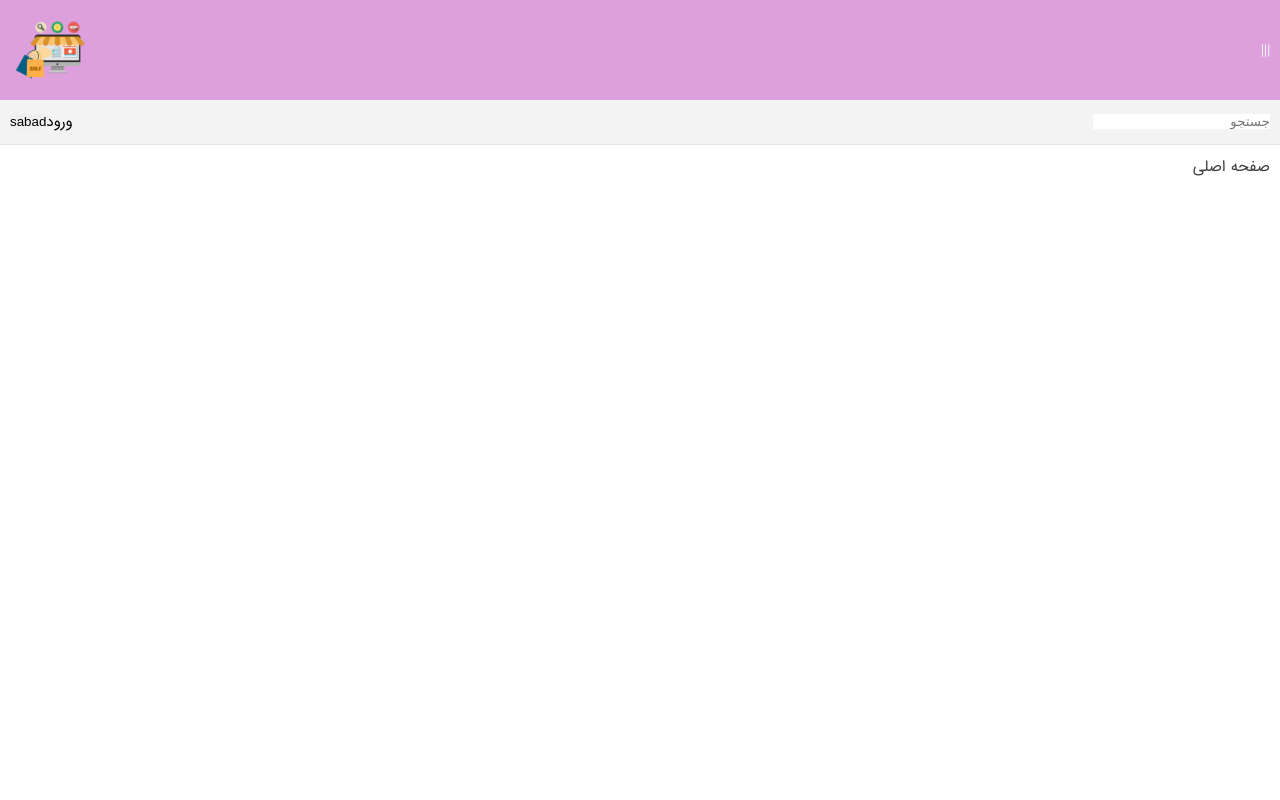
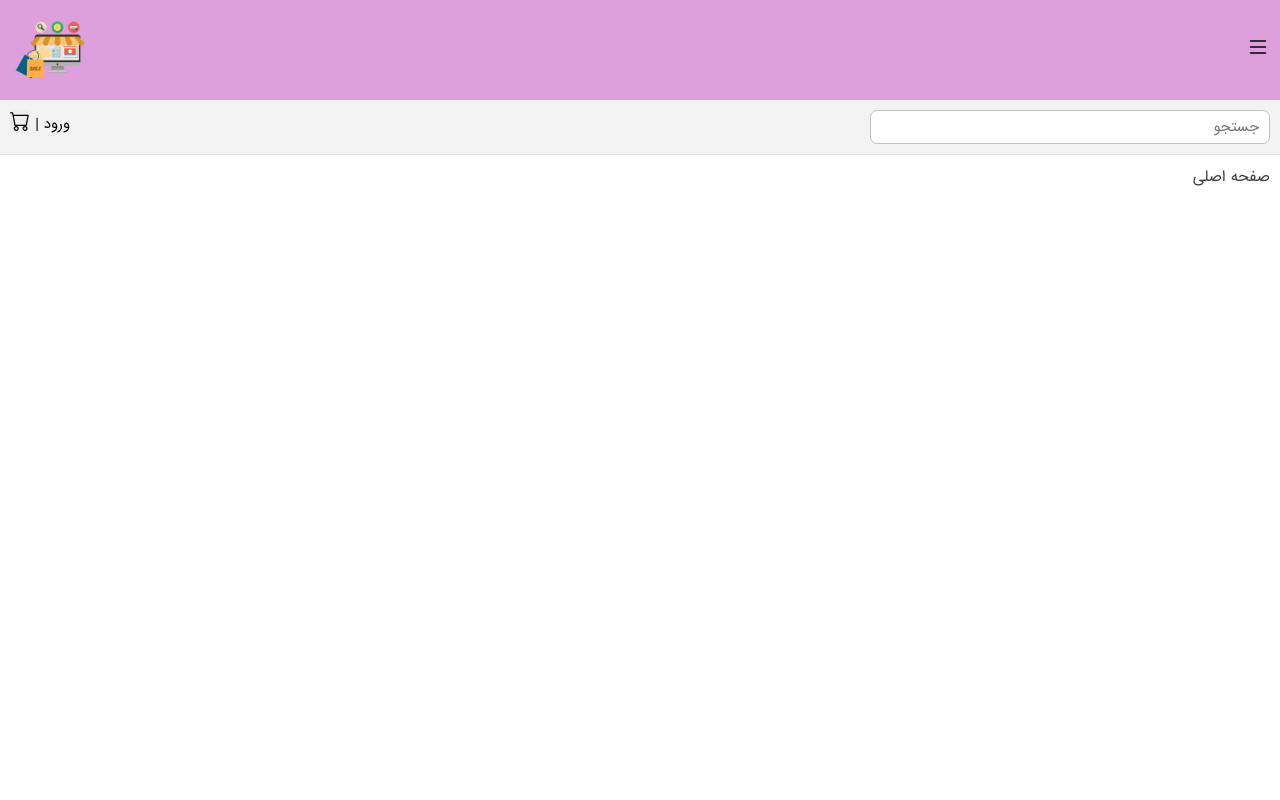
Before and after one commit to omids0/nextjs-online-shop, a Next.js app: page / in a window 1280 px wide. Shown: the top 800 px of the page. Built offline with nearby package versions, Linux system fonts and the light colour scheme.

Commit message:
header icones added

```diff
--- a/components/Header.js
+++ b/components/Header.js
@@ -5,7 +5,21 @@ export default function Header() {
   return (
     <header>
       <div className="header-first-section">
-        <button className="login-btn">|||</button>
+        <button className="btn">
+          <svg
+            xmlns="http://www.w3.org/2000/svg"
+            width="24"
+            height="24"
+            fill="currentColor"
+            className="bi bi-list"
+            viewBox="0 0 16 16"
+          >
+            <path
+              fillRule="evenodd"
+              d="M2.5 12a.5.5 0 0 1 .5-.5h10a.5.5 0 0 1 0 1H3a.5.5 0 0 1-.5-.5zm0-4a.5.5 0 0 1 .5-.5h10a.5.5 0 0 1 0 1H3a.5.5 0 0 1-.5-.5zm0-4a.5.5 0 0 1 .5-.5h10a.5.5 0 0 1 0 1H3a.5.5 0 0 1-.5-.5z"
+            />
+          </svg>
+        </button>
         <Image
           src="/images/—Pngtree—online shopping sale vector _3548364.png"
           width={80}
@@ -14,12 +28,15 @@ export default function Header() {
         />
       </div>
       <div className="header-second-section">
-        <div>
-          <input type="text" className="" placeholder="جستجو" />
+        <div className='header-part-section1'>
+          <input className="header-search" type="text" placeholder="جستجو" />
         </div>
         <div>
           <button className="btn">ورود</button>
-          <button>sabad</button>
+          {` | `}
+          <button className="cart-btn">
+            <i className="bi bi-cart sabad"></i>
+          </button>
         </div>
       </div>
     </header>
--- a/package.json
+++ b/package.json
@@ -10,6 +10,7 @@
   },
   "dependencies": {
     "@heroicons/react": "^1.0.6",
+    "bootstrap-icons": "^1.8.1",
     "mongodb": "^4.4.1",
     "next": "12.1.0",
     "react": "17.0.2",
--- a/pages/_app.js
+++ b/pages/_app.js
@@ -1,4 +1,5 @@
 import '../styles/globals.css'
+import 'bootstrap-icons/font/bootstrap-icons.css';
 
 function MyApp({ Component, pageProps }) {
   return <Component {...pageProps} />
--- a/styles/globals.css
+++ b/styles/globals.css
@@ -55,6 +55,14 @@ header {
   justify-content: space-between;
   padding: var(--padding-small-size);
 }
+.header-search{
+  width: 100%;
+  max-width: 40rem;
+  font-family: "iransans";
+  padding: .5rem var(--padding-small-size);
+  border-radius: 7px;
+  border: .2px solid silver;
+}
 .header-second-section{
   display: flex;
   justify-content: space-between;
@@ -62,11 +70,16 @@ header {
   background: var(--lite-silver-color);
   border-bottom: .1px solid rgba(192, 192, 192, 0.3)
 }
-
+.sabad{
+  font-size: 2rem;
+}
 .login-btn {
   background: none;
   color: whitesmoke;
   font-family: "iransans";
+}
+.header-part-section1{
+  width: 65%;
 }
 
 footer {
```
Also changed, not shown: 1 other file (tests, documents, lock files or other folders).
